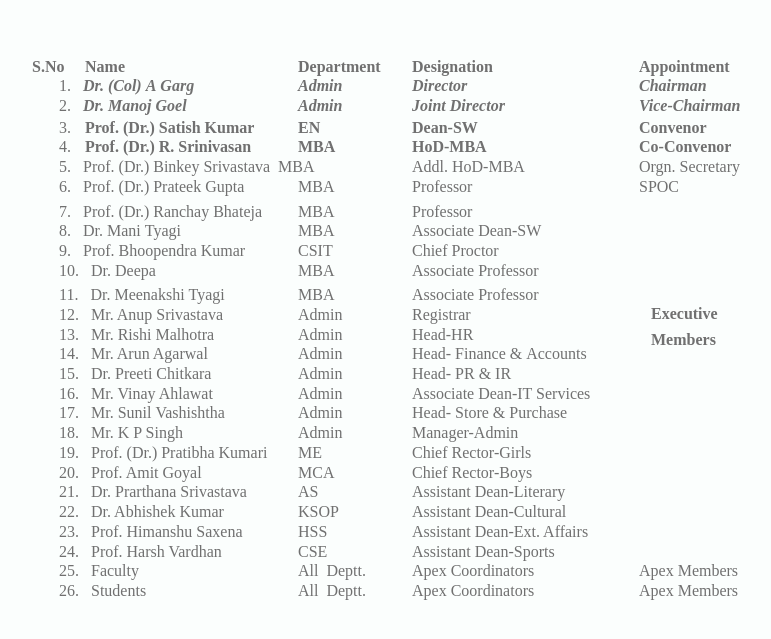
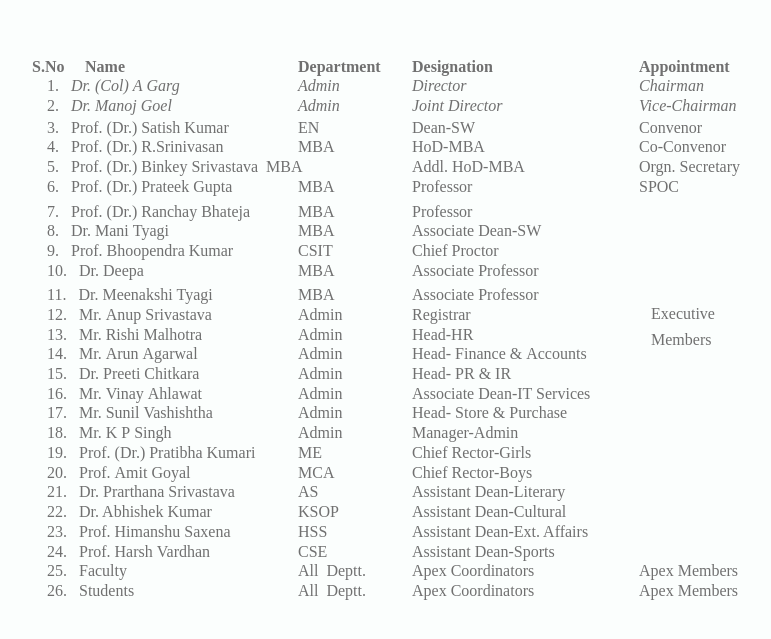
Before and after one commit to dewanshukaushik/epoque-2.0, a plain HTML site: page html/commite.html in a window 1280 px wide. Shown: the part 1063-1702 px from the top of the page, without its empty margins (292-1063 px from the left). Drawn offline with nearby package versions, Linux system fonts and the light colour scheme.

Commit message:
html alignment

```diff
--- a/html/commite.html
+++ b/html/commite.html
@@ -80,129 +80,126 @@
     <p style="position:absolute;top:252px;left:355px;white-space:nowrap" class="ft117"><b>Department&#160;</b></p>
     <p style="position:absolute;top:252px;left:469px;white-space:nowrap" class="ft117"><b>Designation&#160;</b></p>
     <p style="position:absolute;top:252px;left:696px;white-space:nowrap" class="ft117"><b>Appointment&#160;</b></p>
-    <p style="position:absolute;top:271px;left:116px;white-space:nowrap" class="ft17">
-      1.&#160;&#160;&#160;<i><b>Dr.&#160;(Col)&#160;A&#160;Garg&#160;</b></i></p>
-    <p style="position:absolute;top:271px;left:355px;white-space:nowrap" class="ft118"><i><b>Admin&#160;</b></i></p>
-    <p style="position:absolute;top:271px;left:469px;white-space:nowrap" class="ft118"><i><b>Director&#160;</b></i></p>
-    <p style="position:absolute;top:271px;left:696px;white-space:nowrap" class="ft118"><i><b>Chairman&#160;</b></i></p>
-    <p style="position:absolute;top:291px;left:116px;white-space:nowrap" class="ft17">
-      2.&#160;&#160;&#160;<i><b>Dr.&#160;Manoj&#160;Goel&#160;</b></i></p>
-    <p style="position:absolute;top:291px;left:355px;white-space:nowrap" class="ft118"><i><b>Admin&#160;</b></i></p>
-    <p style="position:absolute;top:291px;left:469px;white-space:nowrap" class="ft118"><i><b>Joint
-          Director&#160;</b></i></p>
-    <p style="position:absolute;top:291px;left:696px;white-space:nowrap" class="ft118"><i><b>Vice-Chairman&#160;</b></i>
+    <p style="position:absolute;top:271px;left:104px;white-space:nowrap" class="ft17">
+      1.&#160;&#160;&#160;<i>Dr.&#160;(Col)&#160;A&#160;Garg&#160;</i></p>
+    <p style="position:absolute;top:271px;left:355px;white-space:nowrap" class="ft118"><i>Admin&#160;</i></p>
+    <p style="position:absolute;top:271px;left:469px;white-space:nowrap" class="ft118"><i>Director&#160;</i></p>
+    <p style="position:absolute;top:271px;left:696px;white-space:nowrap" class="ft118"><i>Chairman&#160;</i></p>
+    <p style="position:absolute;top:291px;left:104px;white-space:nowrap" class="ft17">
+      2.&#160;&#160;&#160;<i>Dr.&#160;Manoj&#160;Goel&#160;</i></p>
+    <p style="position:absolute;top:291px;left:355px;white-space:nowrap" class="ft118"><i>Admin&#160;</i></p>
+    <p style="position:absolute;top:291px;left:469px;white-space:nowrap" class="ft118"><i>Joint Director&#160;</i></p>
+    <p style="position:absolute;top:291px;left:696px;white-space:nowrap" class="ft118"><i>Vice-Chairman&#160;</i>
     </p>
-    <p style="position:absolute;top:313px;left:116px;white-space:nowrap" class="ft17">3.&#160;&#160;&#160;</p>
-    <p style="position:absolute;top:313px;left:142px;white-space:nowrap" class="ft119">
-      <b>Prof.&#160;(Dr.)&#160;Satish&#160;Kumar&#160;</b></p>
-    <p style="position:absolute;top:313px;left:355px;white-space:nowrap" class="ft119"><b>EN&#160;</b></p>
-    <p style="position:absolute;top:313px;left:469px;white-space:nowrap" class="ft119"><b>Dean-SW&#160;</b></p>
-    <p style="position:absolute;top:313px;left:696px;white-space:nowrap" class="ft119"><b>Convenor&#160;</b></p>
-    <p style="position:absolute;top:332px;left:116px;white-space:nowrap" class="ft17">4.&#160;&#160;&#160;</p>
-    <p style="position:absolute;top:332px;left:142px;white-space:nowrap" class="ft119"><b>Prof.&#160;(Dr.)&#160;R.
-        Srinivasan&#160;</b></p>
-    <p style="position:absolute;top:332px;left:355px;white-space:nowrap" class="ft119"><b>MBA&#160;</b></p>
-    <p style="position:absolute;top:332px;left:469px;white-space:nowrap" class="ft119"><b>HoD-MBA&#160;</b></p>
-    <p style="position:absolute;top:332px;left:696px;white-space:nowrap" class="ft119"><b>Co-Convenor&#160;</b></p>
-    <p style="position:absolute;top:352px;left:116px;white-space:nowrap" class="ft17">
+    <p style="position:absolute;top:313px;left:104px;white-space:nowrap" class="ft17">
+      3.&#160;&#160;&#160;Prof.&#160;(Dr.)&#160;Satish&#160;Kumar&#160;</p>
+    <p style="position:absolute;top:313px;left:355px;white-space:nowrap" class="ft119">EN&#160;</p>
+    <p style="position:absolute;top:313px;left:469px;white-space:nowrap" class="ft119">Dean-SW&#160;</p>
+    <p style="position:absolute;top:313px;left:696px;white-space:nowrap" class="ft119">Convenor&#160;</p>
+    <p style="position:absolute;top:332px;left:104px;white-space:nowrap" class="ft17">
+      4.&#160;&#160;&#160;Prof.&#160;(Dr.)&#160;R.Srinivasan&#160;</p>
+    <p style="position:absolute;top:332px;left:355px;white-space:nowrap" class="ft119">MBA&#160;</p>
+    <p style="position:absolute;top:332px;left:469px;white-space:nowrap" class="ft119">HoD-MBA&#160;</p>
+    <p style="position:absolute;top:332px;left:696px;white-space:nowrap" class="ft119">Co-Convenor&#160;</p>
+    <p style="position:absolute;top:352px;left:104px;white-space:nowrap" class="ft17">
       5.&#160;&#160;&#160;Prof.&#160;(Dr.)&#160;Binkey Srivastava&#160;&#160;MBA&#160;</p>
     <p style="position:absolute;top:352px;left:469px;white-space:nowrap" class="ft17">Addl.&#160;HoD-MBA&#160;</p>
     <p style="position:absolute;top:352px;left:696px;white-space:nowrap" class="ft17">Orgn.&#160;Secretary&#160;</p>
-    <p style="position:absolute;top:372px;left:116px;white-space:nowrap" class="ft17">
+    <p style="position:absolute;top:372px;left:104px;white-space:nowrap" class="ft17">
       6.&#160;&#160;&#160;Prof.&#160;(Dr.)&#160;Prateek Gupta&#160;</p>
     <p style="position:absolute;top:372px;left:355px;white-space:nowrap" class="ft17">MBA&#160;</p>
     <p style="position:absolute;top:372px;left:469px;white-space:nowrap" class="ft17">Professor&#160;</p>
     <p style="position:absolute;top:372px;left:696px;white-space:nowrap" class="ft17">SPOC&#160;</p>
-    <p style="position:absolute;top:397px;left:116px;white-space:nowrap" class="ft17">
+    <p style="position:absolute;top:397px;left:104px;white-space:nowrap" class="ft17">
       7.&#160;&#160;&#160;Prof.&#160;(Dr.)&#160;Ranchay Bhateja&#160;</p>
     <p style="position:absolute;top:397px;left:355px;white-space:nowrap" class="ft17">MBA&#160;</p>
     <p style="position:absolute;top:397px;left:469px;white-space:nowrap" class="ft17">Professor&#160;</p>
     <p style="position:absolute;top:397px;left:696px;white-space:nowrap" class="ft123">
-      &#160;<br />&#160;<br />&#160;<br />&#160;<br /><b>&#160;
-        &#160;Executive&#160;<br />&#160;&#160;&#160;Members&#160;<br /></b>&#160;<br />&#160;<br />&#160;<br />&#160;<br />&#160;<br />&#160;<br /><b>&#160;
-        &#160;&#160;</b>&#160;</p>
-    <p style="position:absolute;top:416px;left:116px;white-space:nowrap" class="ft17">8.&#160;&#160;&#160;Dr.
-      Mani&#160;Tyagi&#160;</p>
+      &#160;<br />&#160;<br />&#160;<br />&#160;<br />&#160;
+        &#160;Executive&#160;<br />&#160;&#160;&#160;Members&#160;<br />&#160;<br />&#160;<br />&#160;<br />&#160;<br />&#160;<br />&#160;<br />&#160;
+        &#160;&#160;&#160;</p>
+    <p style="position:absolute;top:416px;left:104px;white-space:nowrap" class="ft17">
+      8.&#160;&#160;&#160;Dr. Mani&#160;Tyagi&#160;</p>
     <p style="position:absolute;top:416px;left:355px;white-space:nowrap" class="ft17">MBA&#160;</p>
     <p style="position:absolute;top:416px;left:469px;white-space:nowrap" class="ft17">Associate Dean-SW&#160;&#160;</p>
-    <p style="position:absolute;top:436px;left:116px;white-space:nowrap" class="ft17">9.&#160;&#160;&#160;Prof.
-      Bhoopendra Kumar&#160;</p>
+    <p style="position:absolute;top:436px;left:104px;white-space:nowrap" class="ft17">
+      9.&#160;&#160;&#160;Prof. Bhoopendra Kumar&#160;</p>
     <p style="position:absolute;top:436px;left:355px;white-space:nowrap" class="ft17">CSIT&#160;</p>
     <p style="position:absolute;top:436px;left:469px;white-space:nowrap" class="ft17">Chief&#160;Proctor&#160;</p>
-    <p style="position:absolute;top:456px;left:116px;white-space:nowrap" class="ft17">
+    <p style="position:absolute;top:456px;left:104px;white-space:nowrap" class="ft17">
       10.&#160;&#160;&#160;Dr.&#160;Deepa&#160;</p>
     <p style="position:absolute;top:456px;left:355px;white-space:nowrap" class="ft17">MBA&#160;</p>
     <p style="position:absolute;top:456px;left:469px;white-space:nowrap" class="ft17">Associate Professor&#160;</p>
-    <p style="position:absolute;top:480px;left:116px;white-space:nowrap" class="ft17">
+    <p style="position:absolute;top:480px;left:104px;white-space:nowrap" class="ft17">
       11.&#160;&#160;&#160;Dr.&#160;Meenakshi&#160;Tyagi&#160;</p>
     <p style="position:absolute;top:480px;left:355px;white-space:nowrap" class="ft17">MBA&#160;</p>
     <p style="position:absolute;top:480px;left:469px;white-space:nowrap" class="ft17">Associate Professor&#160;</p>
-    <p style="position:absolute;top:500px;left:116px;white-space:nowrap" class="ft17">12.&#160;&#160;&#160;Mr.
-      Anup&#160;Srivastava&#160;</p>
+    <p style="position:absolute;top:500px;left:104px;white-space:nowrap" class="ft17">
+      12.&#160;&#160;&#160;Mr.&#160;Anup&#160;Srivastava&#160;</p>
     <p style="position:absolute;top:500px;left:355px;white-space:nowrap" class="ft17">Admin&#160;</p>
     <p style="position:absolute;top:500px;left:469px;white-space:nowrap" class="ft17">Registrar&#160;</p>
-    <p style="position:absolute;top:520px;left:116px;white-space:nowrap" class="ft17">13.&#160;&#160;&#160;Mr.
-      Rishi&#160;Malhotra&#160;</p>
+    <p style="position:absolute;top:520px;left:104px;white-space:nowrap" class="ft17">
+      13.&#160;&#160;&#160;Mr.&#160;Rishi&#160;Malhotra&#160;</p>
     <p style="position:absolute;top:520px;left:355px;white-space:nowrap" class="ft17">Admin&#160;</p>
     <p style="position:absolute;top:520px;left:469px;white-space:nowrap" class="ft17">Head-HR&#160;</p>
-    <p style="position:absolute;top:539px;left:116px;white-space:nowrap" class="ft17">14.&#160;&#160;&#160;Mr. Arun
-      Agarwal&#160;</p>
+    <p style="position:absolute;top:539px;left:104px;white-space:nowrap" class="ft17">
+      14.&#160;&#160;&#160;Mr.&#160;Arun&#160;Agarwal&#160;</p>
     <p style="position:absolute;top:539px;left:355px;white-space:nowrap" class="ft17">Admin&#160;</p>
     <p style="position:absolute;top:539px;left:469px;white-space:nowrap" class="ft17">
       Head-&#160;Finance&#160;&amp;&#160;Accounts&#160;</p>
-    <p style="position:absolute;top:559px;left:116px;white-space:nowrap" class="ft17">15.&#160;&#160;&#160;Dr.
-      Preeti&#160;Chitkara&#160;</p>
+    <p style="position:absolute;top:559px;left:104px;white-space:nowrap" class="ft17">
+      15.&#160;&#160;&#160;Dr.&#160;Preeti&#160;Chitkara&#160;</p>
     <p style="position:absolute;top:559px;left:355px;white-space:nowrap" class="ft17">Admin&#160;</p>
     <p style="position:absolute;top:559px;left:469px;white-space:nowrap" class="ft17">
       Head-&#160;PR&#160;&amp;&#160;IR&#160;</p>
-    <p style="position:absolute;top:579px;left:116px;white-space:nowrap" class="ft17">16.&#160;&#160;&#160;Mr. Vinay
-      Ahlawat&#160;</p>
+    <p style="position:absolute;top:579px;left:104px;white-space:nowrap" class="ft17">
+      16.&#160;&#160;&#160;Mr.&#160;Vinay&#160;Ahlawat&#160;</p>
     <p style="position:absolute;top:579px;left:355px;white-space:nowrap" class="ft17">Admin&#160;</p>
     <p style="position:absolute;top:579px;left:469px;white-space:nowrap" class="ft17">Associate Dean-IT Services&#160;
     </p>
-    <p style="position:absolute;top:598px;left:116px;white-space:nowrap" class="ft17">17.&#160;&#160;&#160;Mr.
-      Sunil&#160;Vashishtha&#160;</p>
+    <p style="position:absolute;top:598px;left:104px;white-space:nowrap" class="ft17">
+      17.&#160;&#160;&#160;Mr.&#160;Sunil&#160;Vashishtha&#160;</p>
     <p style="position:absolute;top:598px;left:355px;white-space:nowrap" class="ft17">Admin&#160;</p>
     <p style="position:absolute;top:598px;left:469px;white-space:nowrap" class="ft17">Head-&#160;Store
       &amp;&#160;Purchase&#160;</p>
-    <p style="position:absolute;top:618px;left:116px;white-space:nowrap" class="ft17">18.&#160;&#160;&#160;Mr. K&#160;P
-      Singh&#160;</p>
+    <p style="position:absolute;top:618px;left:104px;white-space:nowrap" class="ft17">
+      18.&#160;&#160;&#160;Mr. K&#160;P&#160;Singh&#160;</p>
     <p style="position:absolute;top:618px;left:355px;white-space:nowrap" class="ft17">Admin&#160;</p>
     <p style="position:absolute;top:618px;left:469px;white-space:nowrap" class="ft17">Manager-Admin&#160;</p>
-    <p style="position:absolute;top:638px;left:116px;white-space:nowrap" class="ft17">
+    <p style="position:absolute;top:638px;left:104px;white-space:nowrap" class="ft17">
       19.&#160;&#160;&#160;Prof.&#160;(Dr.)&#160;Pratibha Kumari&#160;</p>
     <p style="position:absolute;top:638px;left:355px;white-space:nowrap" class="ft17">ME&#160;</p>
     <p style="position:absolute;top:638px;left:469px;white-space:nowrap" class="ft17">Chief&#160;Rector-Girls&#160;</p>
-    <p style="position:absolute;top:658px;left:116px;white-space:nowrap" class="ft17">20.&#160;&#160;&#160;Prof.
-      Amit&#160;Goyal&#160;</p>
+    <p style="position:absolute;top:658px;left:104px;white-space:nowrap" class="ft17">
+      20.&#160;&#160;&#160;Prof.&#160;Amit&#160;Goyal&#160;</p>
     <p style="position:absolute;top:658px;left:355px;white-space:nowrap" class="ft17">MCA&#160;</p>
     <p style="position:absolute;top:658px;left:469px;white-space:nowrap" class="ft17">Chief&#160;Rector-Boys&#160;</p>
-    <p style="position:absolute;top:677px;left:116px;white-space:nowrap" class="ft17">21.&#160;&#160;&#160;Dr.
-      Prarthana&#160;Srivastava&#160;</p>
+    <p style="position:absolute;top:677px;left:104px;white-space:nowrap" class="ft17">
+      21.&#160;&#160;&#160;Dr.&#160;Prarthana&#160;Srivastava&#160;</p>
     <p style="position:absolute;top:677px;left:355px;white-space:nowrap" class="ft17">AS&#160;</p>
     <p style="position:absolute;top:677px;left:469px;white-space:nowrap" class="ft17">Assistant&#160;Dean-Literary&#160;
     </p>
-    <p style="position:absolute;top:697px;left:116px;white-space:nowrap" class="ft17">22.&#160;&#160;&#160;Dr. Abhishek
-      Kumar&#160;</p>
+    <p style="position:absolute;top:697px;left:104px;white-space:nowrap" class="ft17">
+      22.&#160;&#160;&#160;Dr. Abhishek&#160;Kumar&#160;</p>
     <p style="position:absolute;top:697px;left:355px;white-space:nowrap" class="ft17">KSOP&#160;</p>
     <p style="position:absolute;top:697px;left:469px;white-space:nowrap" class="ft17">Assistant&#160;Dean-Cultural&#160;
     </p>
-    <p style="position:absolute;top:717px;left:116px;white-space:nowrap" class="ft17">23.&#160;&#160;&#160;Prof.
-      Himanshu&#160;Saxena&#160;</p>
+    <p style="position:absolute;top:717px;left:104px;white-space:nowrap" class="ft17">
+      23.&#160;&#160;&#160;Prof.&#160;Himanshu&#160;Saxena&#160;</p>
     <p style="position:absolute;top:717px;left:355px;white-space:nowrap" class="ft17">HSS&#160;</p>
     <p style="position:absolute;top:717px;left:469px;white-space:nowrap" class="ft17">Assistant&#160;Dean-Ext.
       Affairs&#160;</p>
-    <p style="position:absolute;top:737px;left:116px;white-space:nowrap" class="ft17">24.&#160;&#160;&#160;Prof. Harsh
-      Vardhan&#160;</p>
+    <p style="position:absolute;top:737px;left:104px;white-space:nowrap" class="ft17">
+      24.&#160;&#160;&#160;Prof. Harsh&#160;Vardhan&#160;</p>
     <p style="position:absolute;top:737px;left:355px;white-space:nowrap" class="ft17">CSE&#160;</p>
     <p style="position:absolute;top:737px;left:469px;white-space:nowrap" class="ft17">Assistant&#160;Dean-Sports&#160;
     </p>
-    <p style="position:absolute;top:756px;left:116px;white-space:nowrap" class="ft17">
+    <p style="position:absolute;top:756px;left:104px;white-space:nowrap" class="ft17">
       25.&#160;&#160;&#160;Faculty&#160;&#160;&#160;</p>
     <p style="position:absolute;top:756px;left:355px;white-space:nowrap" class="ft17">All&#160; Deptt.&#160;</p>
     <p style="position:absolute;top:756px;left:469px;white-space:nowrap" class="ft17">Apex&#160;Coordinators&#160;</p>
     <p style="position:absolute;top:756px;left:696px;white-space:nowrap" class="ft17">Apex&#160;Members&#160;</p>
-    <p style="position:absolute;top:776px;left:116px;white-space:nowrap" class="ft17">
+    <p style="position:absolute;top:776px;left:104px;white-space:nowrap" class="ft17">
       26.&#160;&#160;&#160;Students&#160;</p>
     <p style="position:absolute;top:776px;left:355px;white-space:nowrap" class="ft17">All&#160; Deptt.&#160;</p>
     <p style="position:absolute;top:776px;left:469px;white-space:nowrap" class="ft17">Apex&#160;Coordinators&#160;</p>
```
